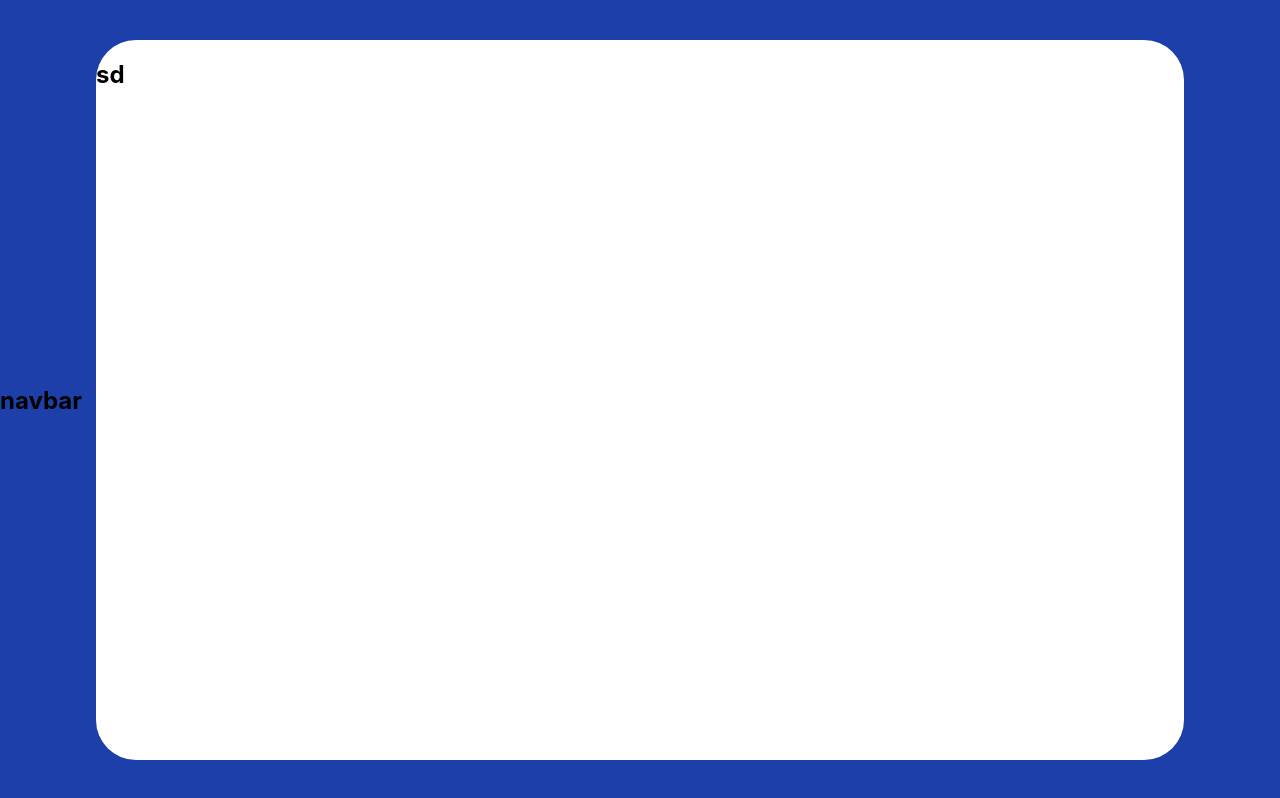
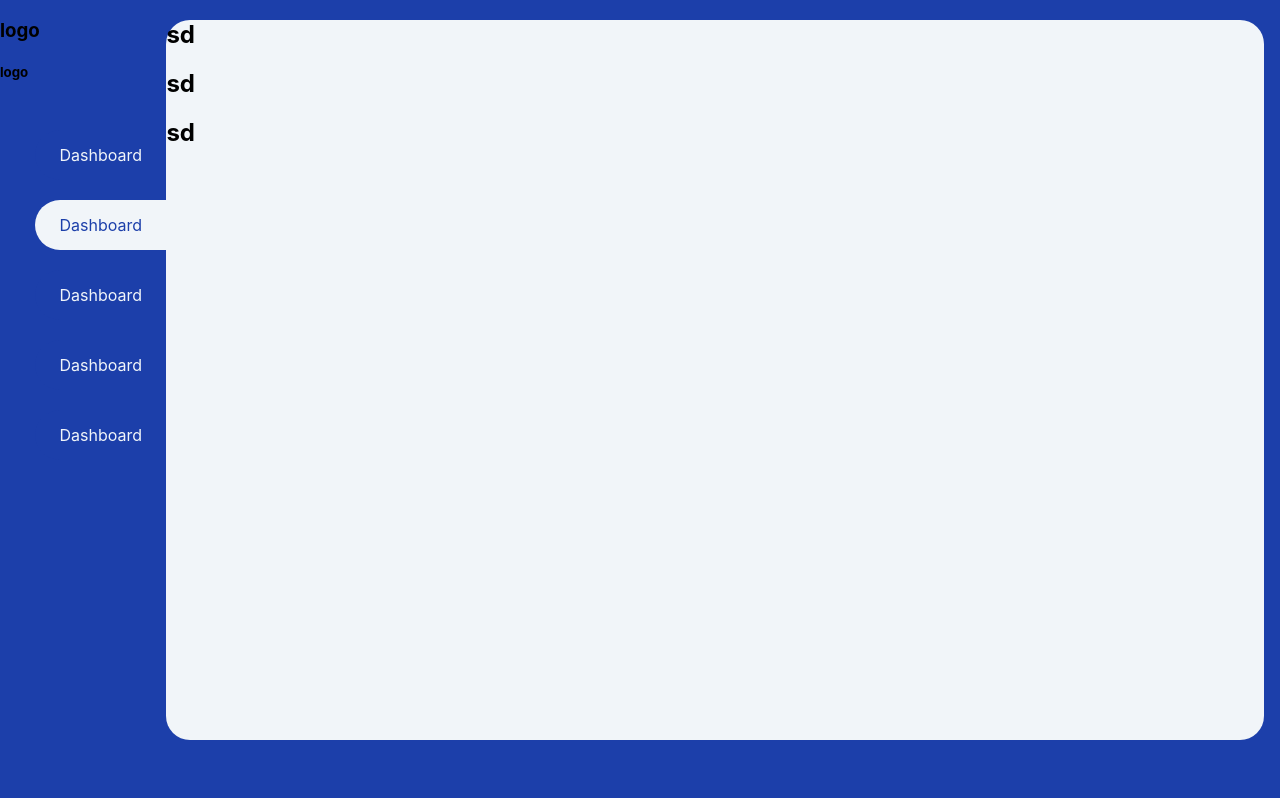
Before and after one commit to karthikarun172/navalam-ecommerce, a React (Create React App) app: page / in a window 1280 px wide. Built offline with nearby package versions, Linux system fonts and the light colour scheme; sample sign-in values are in the browser's storage; the HTML template or start-up script is replaced by a standard one.

Commit message:
dashboard layout design

```diff
--- a/package.json
+++ b/package.json
@@ -5,6 +5,7 @@
   "dependencies": {
     "@emotion/react": "^11.6.0",
     "@emotion/styled": "^11.6.0",
+    "@material-ui/icons": "^4.11.2",
     "@mui/material": "^5.2.0",
     "@mui/styled-engine-sc": "^5.1.0",
     "@mui/styles": "^5.2.0",
--- a/src/Components/Layout.js
+++ b/src/Components/Layout.js
@@ -1,35 +1,47 @@
 /** @format */
 
 import React from "react";
+import NavBar from "./NavBar";
+import AppBar from "@mui/material/AppBar";
+import Toolbar from "@mui/material/Toolbar";
+import Typography from "@mui/material/Typography";
 
 function Layout(props) {
   return (
+    <div>
       <div
         style={{
           height: "100vh",
           backgroundColor: "#1C3FAA",
           display: "flex",
-        flexDirection: "column",
+          flexDirection: "row",
           width: "100%",
-        justifyContent: "center",
+          justifyContent: "flex-start",
         }}
       >
-      <div style={{ width: "15%" }}>
-        <h2>navbar</h2>
-      </div>
         <div
           style={{
-          width: "85%",
-          backgroundColor: "white",
+            width: "13%",
+            backgroundColor: "#1C3FAA",
+            height: "auto",
+            alignSelf: "flex-start",
+          }}
+        >
+          <NavBar />
+        </div>
+        <div style={{ width: "49%" }}>
+          <div
+            style={{
+              width: "175%",
+              backgroundColor: "#F1F5F9",
               height: "90vh",
-          borderRadius: "40px",
-          transform: "translate(-50%,-50%)",
-          position: "absolute",
-          left: "50%",
-          top: "50%",
+              borderRadius: "24px",
+              alignSelf: "flex-end",
             }}
           >
             {props.children}
+          </div>
+        </div>
       </div>
     </div>
   );
--- /dev/null
+++ b/src/Components/NavBar.js
@@ -0,0 +1,40 @@
+/** @format */
+
+import React from "react";
+import NavLink from "./NavLink";
+
+const navigationRoute = [
+  { id: "1", name: "Dashboard", RouteName: false },
+  { id: "2", name: "Dashboard", RouteName: true },
+  { id: "3", name: "Dashboard", RouteName: false },
+  { id: "4", name: "Dashboard", RouteName: false },
+  { id: "5", name: "Dashboard", RouteName: false },
+];
+
+function NavBar() {
+  return (
+    <div>
+      <div>
+        <h3>logo</h3>
+        <h5>logo</h5>
+        <ul
+          style={{
+            display: "flex",
+            flexDirection: "column",
+            justifyContent: "center",
+            alignItems: "flex-end",
+            listStyleType: "none",
+            color: "white",
+            marginTop: "50px",
+          }}
+        >
+          {navigationRoute.map((navData) => (
+            <NavLink navData={navData} />
+          ))}
+        </ul>
+      </div>
+    </div>
+  );
+}
+
+export default NavBar;
--- /dev/null
+++ b/src/Components/NavLink.js
@@ -0,0 +1,25 @@
+/** @format */
+
+import React from "react";
+
+function NavLink({ navData }) {
+  return (
+    <li
+      style={{
+        backgroundColor: navData.RouteName ? "#F1F5F9" : "#1C3FAA",
+        color: navData.RouteName ? "#1C3FAA" : "#F1F5F9",
+        padding: "15px",
+        marginBottom: "20px",
+        borderRadius: `30px 0 0 30px`,
+        width: "80%",
+        cursor: "pointer",
+        textAlign: "center",
+      }}
+      key={navData.id}
+    >
+      {navData.name}
+    </li>
+  );
+}
+
+export default NavLink;
--- /dev/null
+++ b/src/Components/tempCodeRunnerFile.js
@@ -0,0 +1 @@
+backgroundColor
--- a/src/Pages/Order.js
+++ b/src/Pages/Order.js
@@ -9,6 +9,8 @@ function Order() {
   return (
     <Layout>
       <h2>sd</h2>
+      <h2>sd</h2>
+      <h2>sd</h2>
     </Layout>
   );
 }
```
Also changed, not shown: 1 other file (tests, documents, lock files or other folders). Lines whose indentation alone changed are shown as unchanged.
